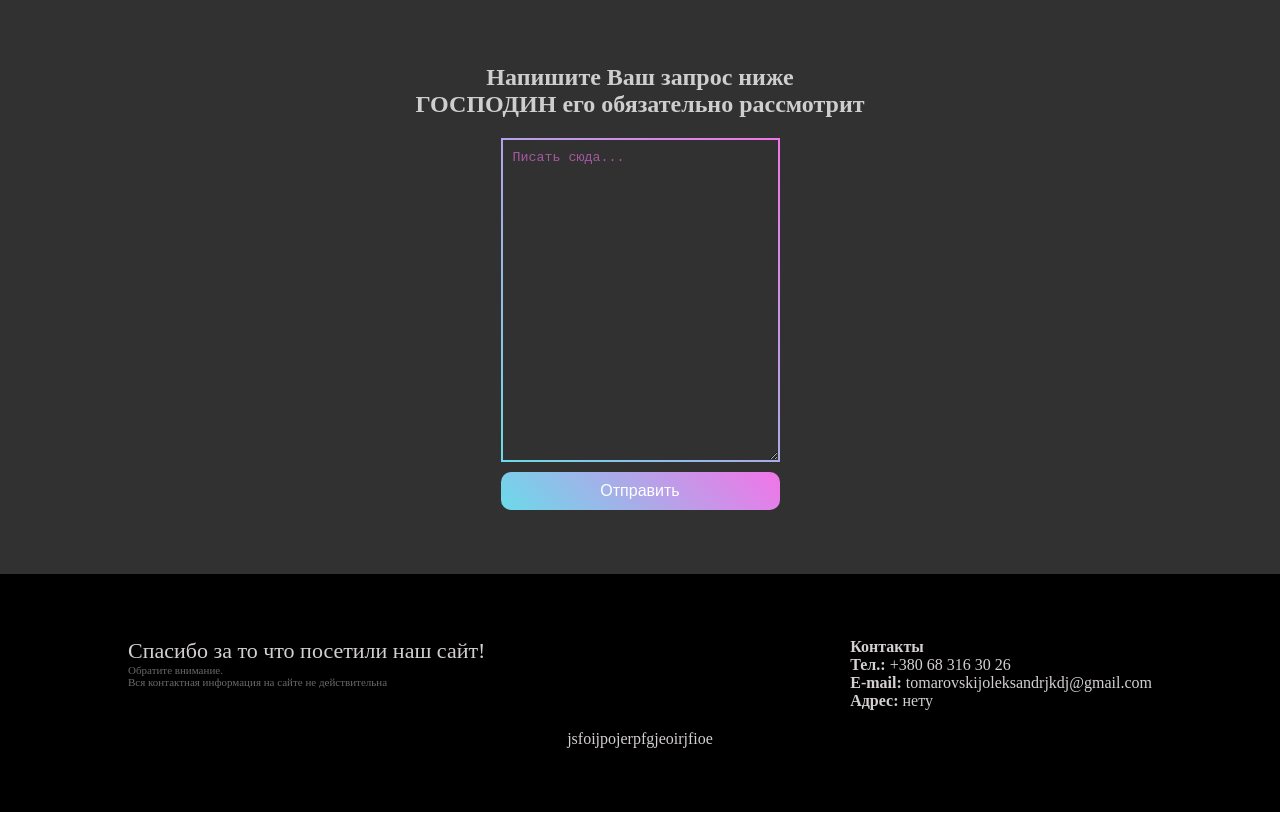
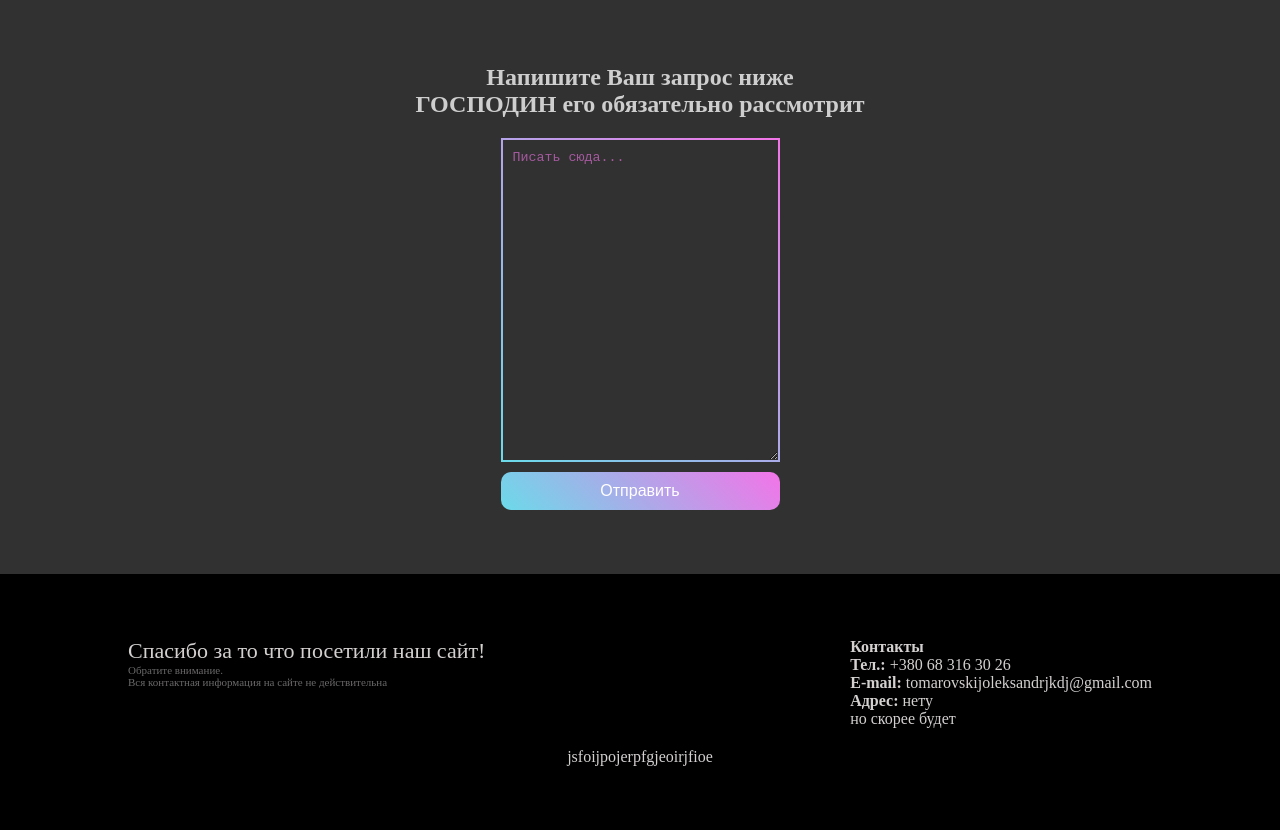
Before and after one commit to Tomarovskiyy/hjkfsdhkjfhs, a plain HTML site: page index.html in a window 1280 px wide. Shown: the part 190-1020 px from the top of the page. Drawn offline with nearby package versions, Linux system fonts and the light colour scheme.

Commit message:
Update index.html

```diff
--- a/index.html
+++ b/index.html
@@ -31,7 +31,7 @@
                 <h4>Контакты</h4>
                 <p><strong>Тел.:</strong> +380 68 316 30 26</p>
                 <p><strong>E-mail:</strong> tomarovskijoleksandrjkdj@gmail.com</p>
-                <p><strong>Адрес:</strong> нету</p>
+                <p><strong>Адрес:</strong> нету<br>но скорее будет</p>
             </div>
         </div>
         <div class="end">jsfoijpojerpfgjeoirjfioe</div>
```
